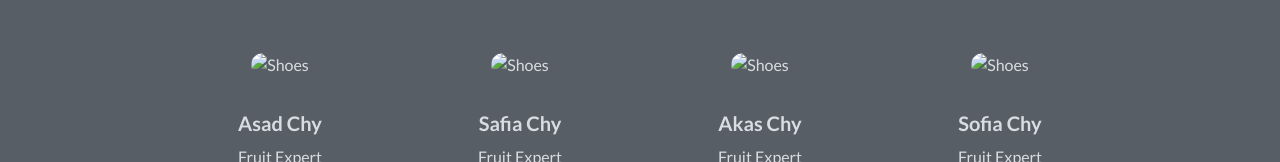
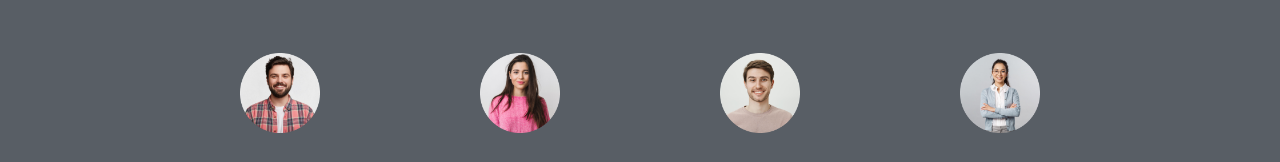
Before and after one commit to WasifulKaium/B8A3-fruit-brust, a plain HTML site: page index.html in a window 1280 px wide. Shown: the part 2207-2369 px from the top of the page. Drawn offline with nearby package versions, Linux system fonts and the light colour scheme; the site is published under a folder, as on GitHub Pages, so addresses that start at the root find nothing; files whose address does not match are found by name.

Commit message:
image fixed

```diff
--- a/index.html
+++ b/index.html
@@ -400,7 +400,7 @@
                   <div class="grid grid-cols-1 md:grid-flow-col gap-20">
                     <div class="card w-40 bg-transparent">
                         <figure class="px-10 pt-10">
-                          <img src="/images/member1.png" alt="Shoes" class="rounded-xl" />
+                          <img src="./images/member1.png" alt="Asad" class="rounded-xl" />
                         </figure>
                         <div class="card-body items-center text-center">
                           <h2 class="text-xl font-bold">Asad Chy</h2>
@@ -414,7 +414,7 @@
                       </div>
                     <div class="card w-40 bg-transparent">
                         <figure class="px-10 pt-10">
-                          <img src="/images/member2.png" alt="Shoes" class="rounded-xl" />
+                          <img src="./images/member2.png" alt="Safia" class="rounded-xl" />
                         </figure>
                         <div class="card-body items-center text-center">
                           <h2 class="text-xl font-bold">Safia Chy</h2>
@@ -428,7 +428,7 @@
                       </div>
                     <div class="card w-40 bg-transparent">
                         <figure class="px-10 pt-10">
-                          <img src="/images/member3.png" alt="Shoes" class="rounded-xl" />
+                          <img src="./images/member3.png" alt="Akas" class="rounded-xl" />
                         </figure>
                         <div class="card-body items-center text-center">
                           <h2 class="text-xl font-bold">Akas Chy</h2>
@@ -442,7 +442,7 @@
                       </div>
                     <div class="card w-40 bg-transparent">
                         <figure class="px-10 pt-10">
-                          <img src="/images/member4.png" alt="Shoes" class="rounded-xl" />
+                          <img src="./images/member4.png" alt="Sofia" class="rounded-xl" />
                         </figure>
                         <div class="card-body items-center text-center">
                           <h2 class="text-xl font-bold">Sofia Chy</h2>
```
